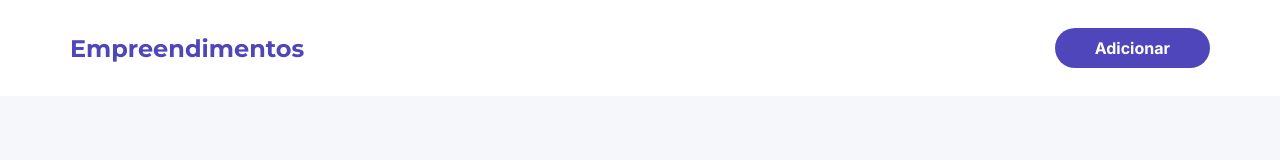
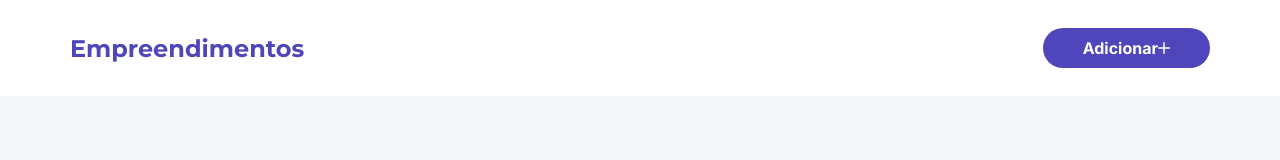
Before and after one commit to rmrantunes/empreendimentos-workfy, a Next.js app: page / in a window 1280 px wide. Shown: the top 160 px of the page. Built offline with nearby package versions, Linux system fonts and the light colour scheme.

Commit message:
feat: add Icon to Header Button

```diff
--- a/src/components/Header/index.tsx
+++ b/src/components/Header/index.tsx
@@ -1,6 +1,10 @@
+import Image from "next/image";
+
 import { Button } from "components/Button";
 import { Container } from "components/Container";
 import { HeaderTitle } from "components/HeaderTitle";
+
+import PlusIcon from "assets/icons/plus.svg";
 
 import * as S from "./styles";
 
@@ -11,7 +15,7 @@ export function Header() {
         <S.SpaceBetween>
           <HeaderTitle>Empreendimentos</HeaderTitle>
 
-          <Button>Adicionar</Button>
+          <Button icon={<Image src={PlusIcon} alt="" />}>Adicionar</Button>
         </S.SpaceBetween>
       </Container>
     </S.Wrapper>
```
